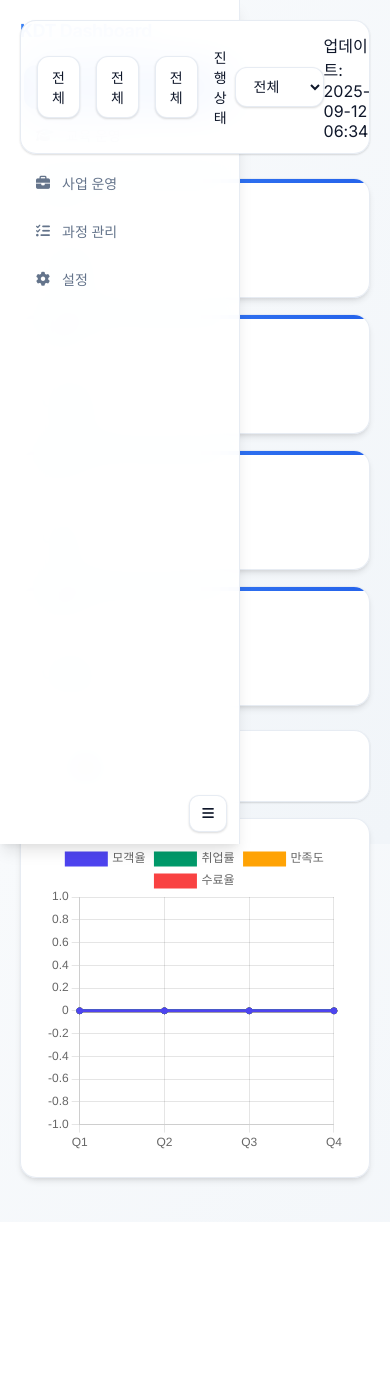
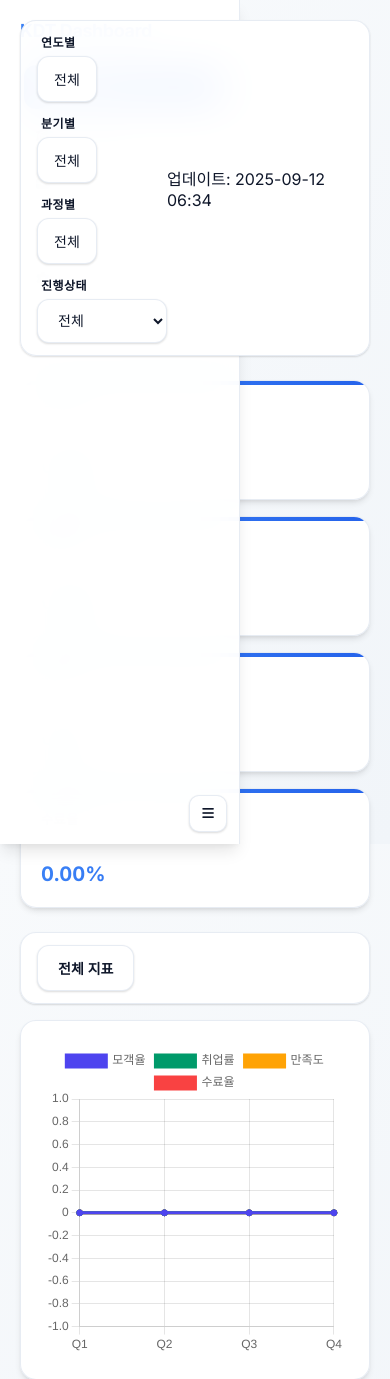
Before and after one commit to ocy-likelion/dashboard, a Flask app: page / in a window 390 px wide. Shown: the top 1379 px of the page. Before the commit the page ends 1186 px from the top, so only its background shows below. Run offline with Flask 3, Linux system fonts and the light colour scheme; data that the repository does not hold is empty.

Commit message:
UI 개선 중(네비게이션 필터 이름 추가)

```diff
--- a/static/css/styles.css
+++ b/static/css/styles.css
@@ -121,19 +121,49 @@ body{
   position: relative;
   z-index: 100;
 }
-.filters{display:flex; gap:16px; align-items:center}
-.select-group{display:flex; align-items:center; gap:8px; font-weight: 500; font-size: 14px;}
+.filters{display:flex; gap:20px; align-items:center}
+
+/* 필터 그룹 라벨 스타일 */
+.filter-group-with-label {
+  display: flex;
+  flex-direction: column;
+  gap: 6px;
+  align-items: flex-start;
+}
+
+.filter-group-label {
+  font-size: 12px;
+  font-weight: 600;
+  color: var(--text-secondary);
+  text-transform: uppercase;
+  letter-spacing: 0.5px;
+  margin: 0;
+  padding-left: 4px;
+}
+
+.select-group{display:flex; flex-direction:column; align-items:flex-start; gap:6px; font-weight: 500; font-size: 14px;}
+.select-group label {
+  font-size: 12px;
+  font-weight: 600;
+  color: var(--text-secondary);
+  text-transform: uppercase;
+  letter-spacing: 0.5px;
+  margin: 0;
+  padding-left: 4px;
+}
 select, .dropdown .dropdown-toggle{
   background: var(--panel-solid);
   border:1px solid rgba(226, 232, 240, 0.8);
   color:var(--text);
-  padding:10px 14px;
+  padding:12px 16px;
   border-radius:12px;
   outline:none;
   font-weight: 500;
   font-size: 14px;
   transition: all 0.2s cubic-bezier(0.4, 0, 0.2, 1);
   box-shadow: var(--shadow-sm);
+  min-width: 140px;
+  text-align: left;
 }
 select:focus, .dropdown .dropdown-toggle:focus{
   box-shadow: 0 0 0 4px var(--ring);
@@ -994,6 +1024,15 @@ input[type="text"]:focus, input[type="number"]:focus{
 
 /* 반응형 디자인 */
 @media (max-width: 1200px) {
+  .filters {
+    flex-wrap: wrap;
+    gap: 16px;
+  }
+
+  .filter-group-with-label {
+    min-width: 130px;
+  }
+
   .chart-header {
     flex-direction: column;
     align-items: stretch;
@@ -1056,6 +1095,22 @@ input[type="text"]:focus, input[type="number"]:focus{
 }
 
 @media (max-width: 600px) {
+  .filters {
+    flex-direction: column;
+    align-items: stretch;
+    gap: 12px;
+  }
+
+  .filter-group-with-label {
+    width: 100%;
+  }
+
+  .dropdown .dropdown-toggle,
+  select {
+    width: 100%;
+    min-width: unset;
+  }
+
   .chart-container {
     margin: 1rem 0;
   }
--- a/templates/index.html
+++ b/templates/index.html
@@ -29,17 +29,26 @@
     <main class="main">
       <header class="filterbar">
         <div class="filters">
+          <div class="filter-group-with-label">
+            <label class="filter-group-label">연도별</label>
             <div class="dropdown" id="yearDropdown">
               <button class="dropdown-toggle" type="button">년도 선택</button>
               <ul class="dropdown-menu"></ul>
             </div>
+          </div>
+          <div class="filter-group-with-label">
+            <label class="filter-group-label">분기별</label>
             <div class="dropdown" id="quarterDropdown">
               <button class="dropdown-toggle" type="button">분기 선택</button>
               <ul class="dropdown-menu"></ul>
             </div>
+          </div>
+          <div class="filter-group-with-label">
+            <label class="filter-group-label">과정별</label>
             <div class="dropdown" id="categoryDropdown">
               <button class="dropdown-toggle" type="button">과정구분/팀</button>
               <ul class="dropdown-menu"></ul>
+            </div>
           </div>
           <div class="select-group">
             <label for="statusSelect">진행상태</label>
```
Lines whose indentation alone changed are shown as unchanged.
